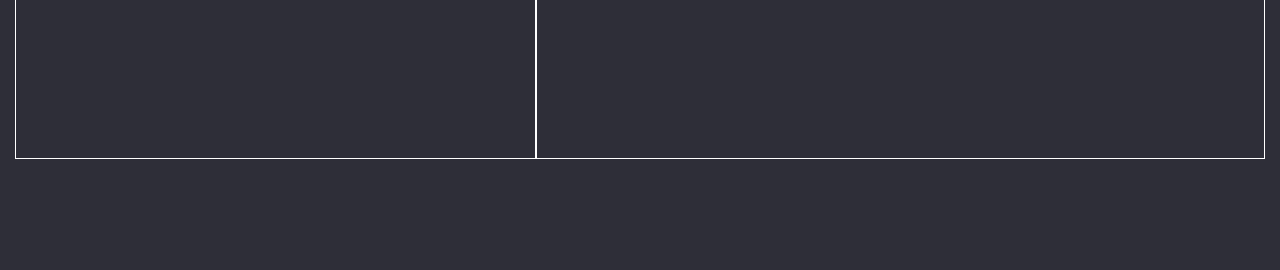
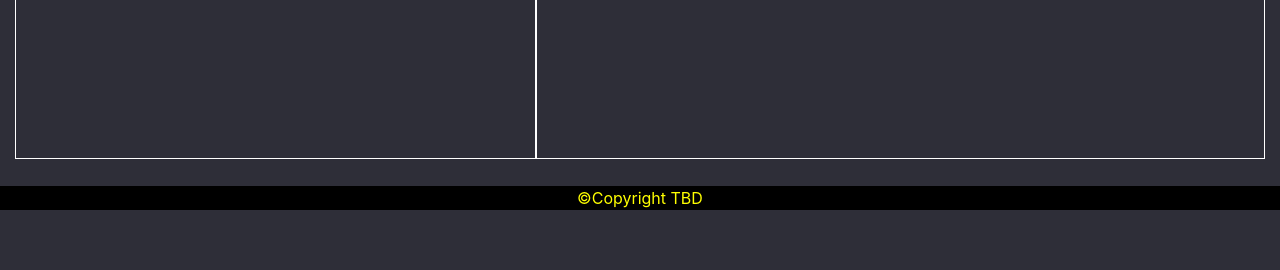
Before and after one commit to miscsamchris/GAMEO, a Flask app: template Server/GAMEO/Events/templates/viewevents.html in a window 1280 px wide. Shown: the part 590-860 px from the top of the page. Before the commit the page ends 749 px from the top, so only its background shows below. Run offline with Flask 2, Linux system fonts and the light colour scheme; the template is opened without the code that fills it: values that come from a table or form of the project are taken from there, others are empty; data comes from the database, SQL or seed files in the repository; some libraries are stand-ins or nearby versions.

Commit message:
Update viewevents.html

```diff
--- a/Server/GAMEO/Events/templates/viewevents.html
+++ b/Server/GAMEO/Events/templates/viewevents.html
@@ -191,6 +191,12 @@
   </table>
   </div>
 </div>
-
+<br>
+<br>
+<br>
+<br>
+<div id="footer">
+  &copy;Copyright TBD
+</div>
 </body>
 </html>
```
